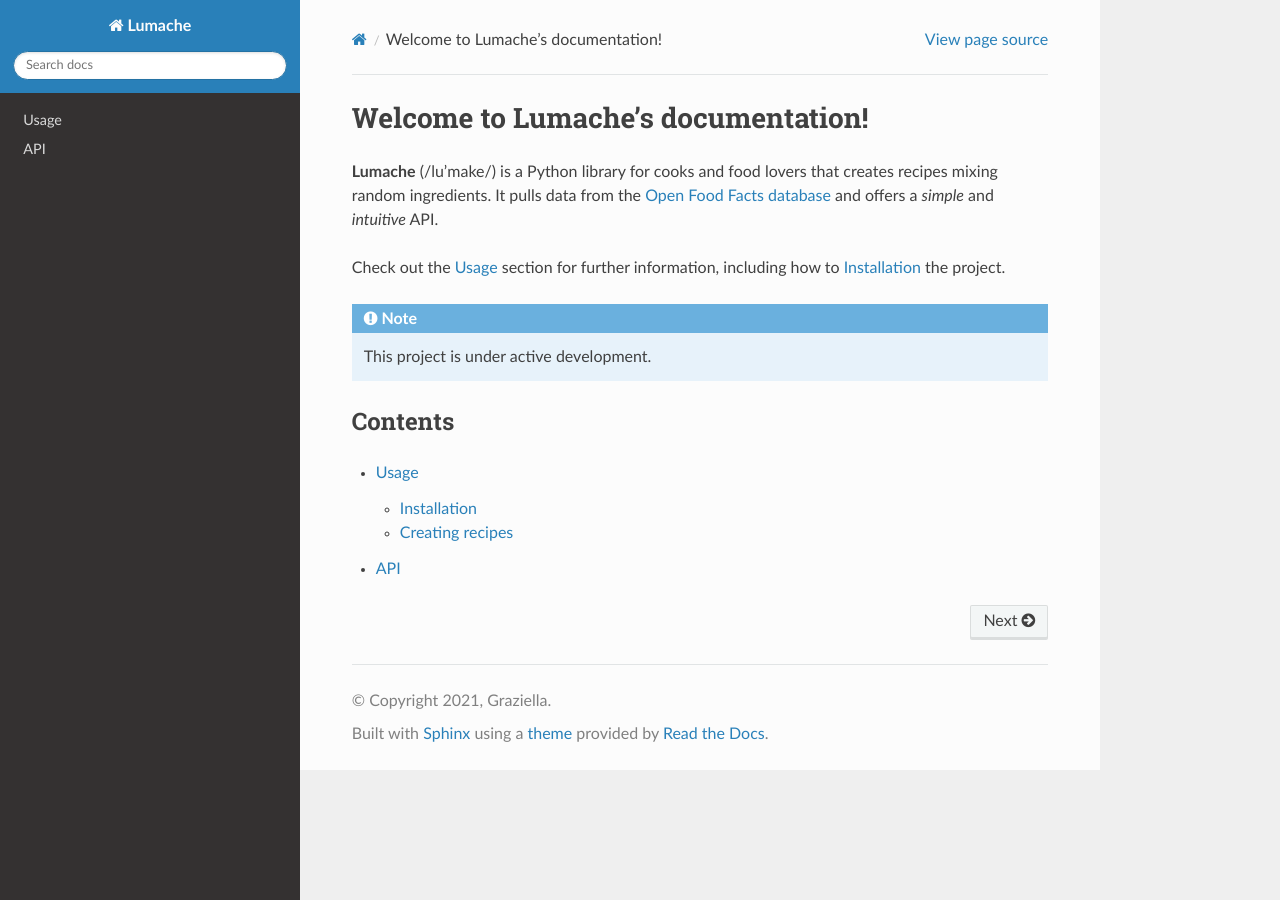
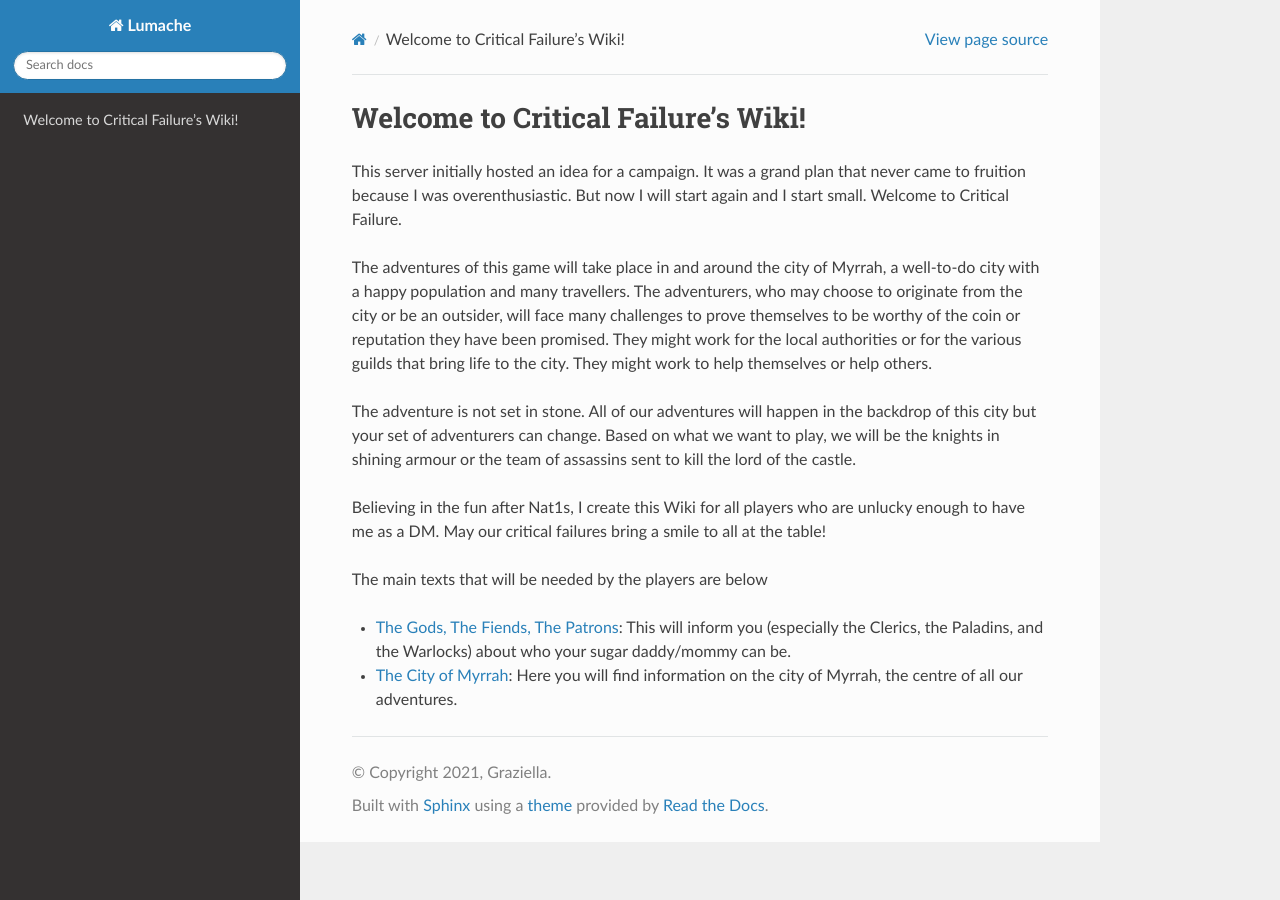
Before and after one commit to samarendra-pani/critical-failure, a Sphinx documentation site: the page built from docs/source/index.rst, in a window 1280 px wide. Built offline with Sphinx 7.4.7 and the Read the Docs theme 3.1.0, drawn with Linux system fonts in a browser that asks for light colours.

Commit message:
adding initial information

```diff
--- a/docs/source/api.rst
+++ /dev/null
@@ -1,7 +0,0 @@
-API
-===
-
-.. autosummary::
-   :toctree: generated
-
-   lumache
--- a/docs/source/index.rst
+++ b/docs/source/index.rst
@@ -1,22 +1,15 @@
-Welcome to Lumache's documentation!
+Welcome to Critical Failure's Wiki!
 ===================================
 
-**Lumache** (/lu'make/) is a Python library for cooks and food lovers
-that creates recipes mixing random ingredients.
-It pulls data from the `Open Food Facts database <https://world.openfoodfacts.org/>`_
-and offers a *simple* and *intuitive* API.
+This server initially hosted an idea for a campaign. It was a grand plan that never came to fruition because I was overenthusiastic. But now I will start again and I start small. Welcome to Critical Failure.
 
-Check out the :doc:`usage` section for further information, including
-how to :ref:`installation` the project.
+The adventures of this game will take place in and around the city of Myrrah, a well-to-do city with a happy population and many travellers. The adventurers, who may choose to originate from the city or be an outsider, will face many challenges to prove themselves to be worthy of the coin or reputation they have been promised. They might work for the local authorities or for the various guilds that bring life to the city. They might work to help themselves or help others.
 
-.. note::
+The adventure is not set in stone. All of our adventures will happen in the backdrop of this city but your set of adventurers can change. Based on what we want to play, we will be the knights in shining armour or the team of assassins sent to kill the lord of the castle.
 
-   This project is under active development.
+Believing in the fun after Nat1s, I create this Wiki for all players who are unlucky enough to have me as a DM. May our critical failures bring a smile to all at the table!
 
-Contents
---------
+The main texts that will be needed by the players are below
 
-.. toctree::
-
-   usage
-   api
+* :ref:`The Gods, The Fiends, The Patrons<pantheon>`: This will inform you (especially the Clerics, the Paladins, and the Warlocks) about who your sugar daddy/mommy can be.
+* :ref:`The City of Myrrah<myrrah>`: Here you will find information on the city of Myrrah, the centre of all our adventures.
--- /dev/null
+++ b/docs/source/myrrah.rst
@@ -0,0 +1,6 @@
+.. _myrrah:
+
+Myrrah
+======
+
+Placeholder text
```
Also changed, not shown: README.rst (+5 -7 lines), docs/source/pantheon.rst (added, +37 -0 lines), docs/source/usage.rst (deleted, +0 -33 lines).
